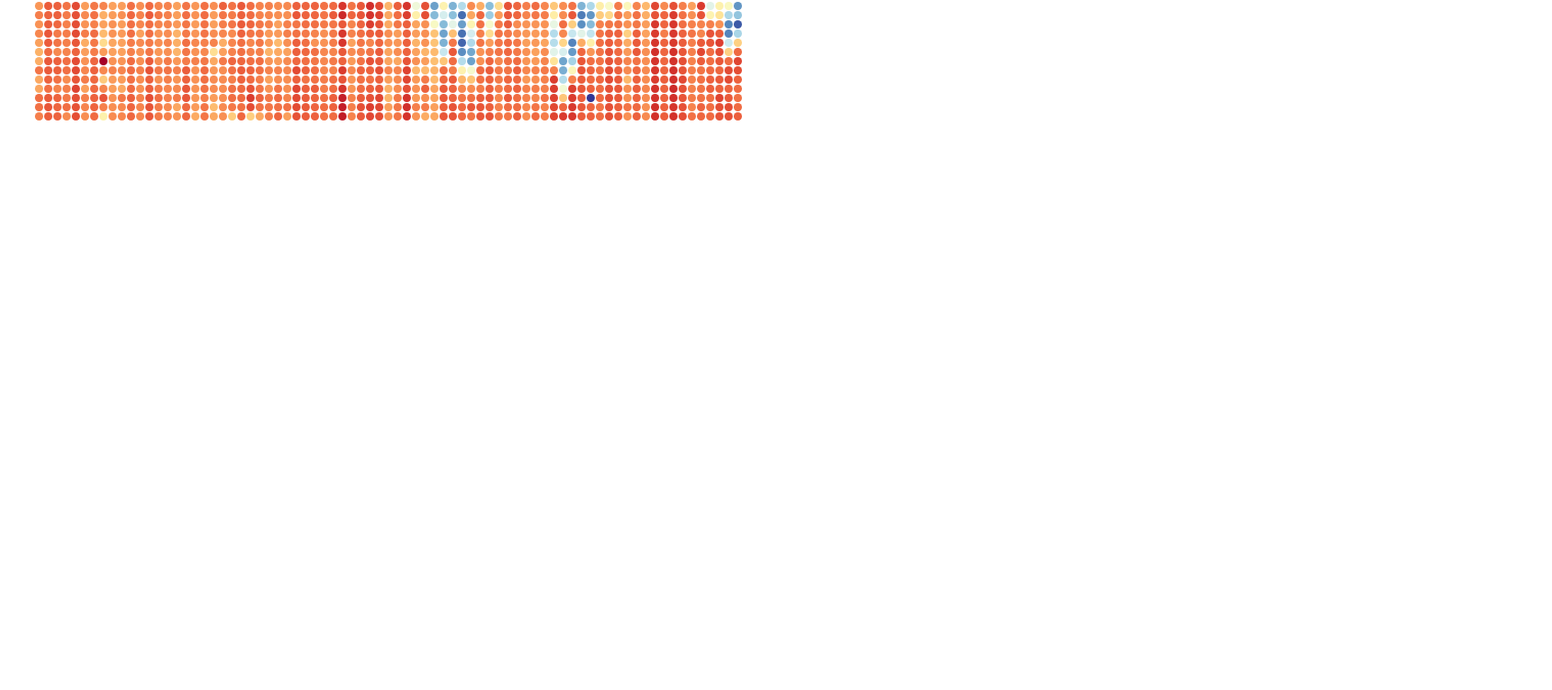
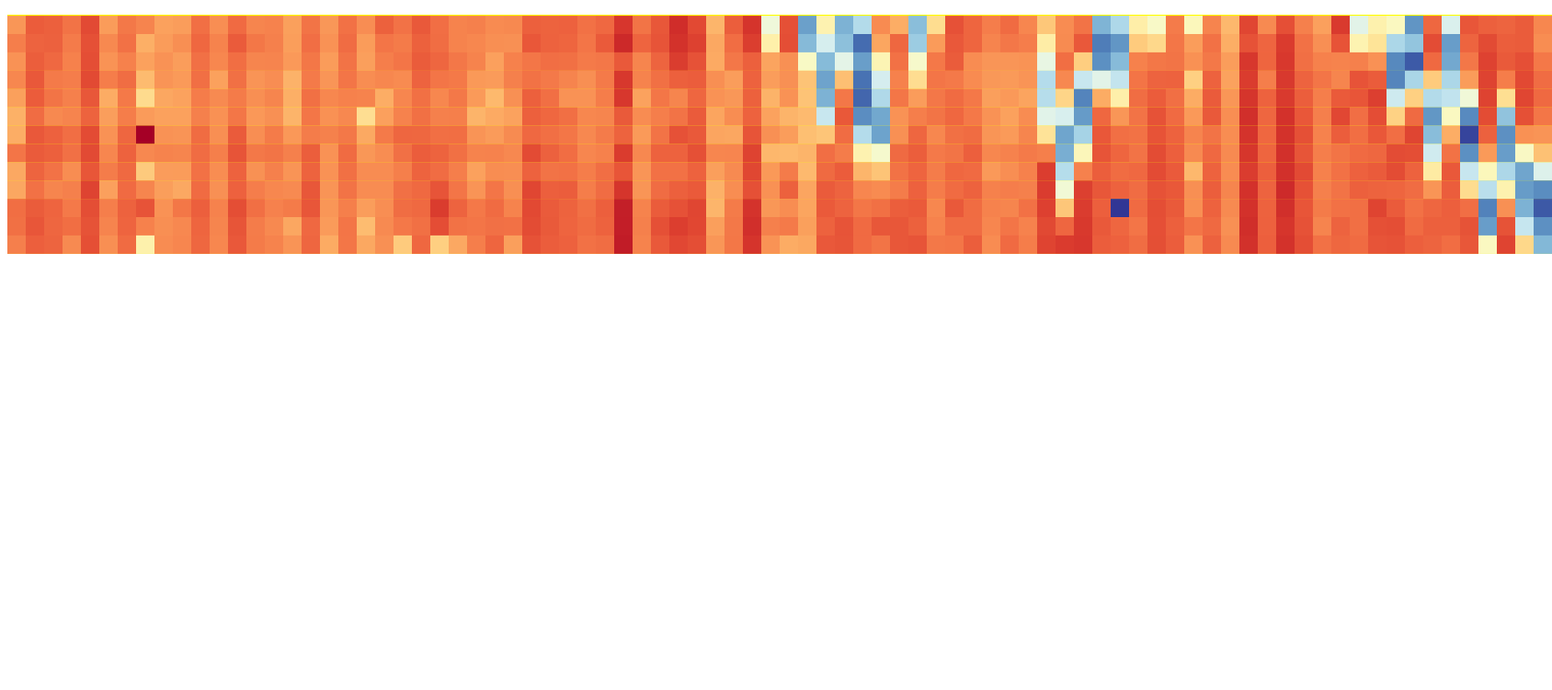
Before and after one commit to mahulo2009/datafactory-d3, a plain HTML site: page pupilalignment/index.html in a window 1280 px wide. Shown: the part 50-800 px from the top of the page at 92% size, 1688 px wide, since content can reach past the window. Drawn offline with nearby package versions, Linux system fonts and the light colour scheme.

Commit message:
Include double graph with modulation

```diff
--- a/pupilalignment/index.html
+++ b/pupilalignment/index.html
@@ -6,7 +6,30 @@
 </head>
 
 <body>
-    <p>Data Factory Pupil Alignment</p>
+    <p>
+        <h1>Pupil Alignment</h1>
+    </p>
+
+    <div id="map">
+    </div>
+    <div id="graph">
+    </div>
+
+    <style>
+
+        .tooltip {
+            position: absolute;
+            background: white;
+            width: 200px;
+            pointer-events: none;
+            font-size: 20px;
+            border-radius: 25px;
+            padding: 10px 18px;
+        }
+
+    </style>
+
+
 </body>
 
 </html>
--- a/pupilalignment/script.js
+++ b/pupilalignment/script.js
@@ -1,116 +1,176 @@
 console.log("Hello Data Factory v1.0")
 
-d3.json
-    ("https://raw.githubusercontent.com/mahulo2009/datafactory-d3/main/data/result.json").then(
-        function (result) {
-            console.log("Data Loaded...")
-
+function parsePupilPositionDistances(result) {
 
     for (const element of result.elements) {
-
         if (element.name == "pupilPositionDistances") {
-                    console.log(element.name + ": " + element.value.elements.length)
-
             pupilPositionDistances = element
-                }
-
-                if (element.name == "modulations") {
-                    console.log(element.name + ": " + element.value.elements.length)
-
-                    modulations = element
-                }
-
-                if (element.name == "lensLetIDs") {
-                    console.log(element.name + ": " + element.value.length)
-
-                    lensLetIDs = element
         }
 
     }
 
+    var data = []
+    for (let i=0; i<84; i++)
+    {
+        data.push(pupilPositionDistances.value.elements[i].value);
+    }
 
-            pupilPositionDistancesValue = []
-
-            for (const element of pupilPositionDistances.value.elements) {
-                //console.log(element.name)
-                pupilPositionDistancesValue.push(element.value)
+    return data;
 
 }
-            //console.log(pupilPositionDistancesValue.length)
 
-            modulationsValue = []
+function parseModulations(result) {
 
-            for (const element of modulations.value.elements) {
-                //console.log(modulations.name)
-                modulationsValue.push(element.value)
+    for (const element of result.elements) {
+        if (element.name == "modulations") {
+            modulations = element
         }
-            //console.log(modulationsValue.length)
+    }
 
-            var pupilPositionDistanceValue = pupilPositionDistancesValue[0]
-            var data = modulationsValue
+    var data = []
+    for (let i=0; i<84; i++)
+    {
+        data.push(modulations.value.elements[i].value);
+    }
 
-            console.log(data.length)
+    return data;
+}
 
-            width = 800
-            height = 200
+function parseLensLetIDs(result) {
 
-            var margin = {
-                top: 10,
-                right: 20,
-                bottom: 30,
-                left: 30
-            };
+    for (const element of result.elements) {
+        if (element.name == "lensLetIDs") {
+            lensLetIDs = element
+        }
+    }
+
+    var data = []
+    for (let i=0; i<84; i++)
+    {
+        data.push(lensLetIDs.value[i]);
+    }
+
+    return data;
+}
+
+
+d3.json
+    ("https://raw.githubusercontent.com/mahulo2009/datafactory-d3/main/pupilalignment/data/result.json").then(
+        function (result) {
+
+            console.log("Data Loaded...");
+
+            var pupilPositionDistances = parsePupilPositionDistances(result);
+            var modulations = parseModulations(result);
+            var lensLetIDs = parseLensLetIDs(result);
+
+            rect_size = 20
+
+            width = rect_size * 84
+            height = rect_size * 13
+
+            var pupilPositionDistancesScale  = d3.scaleLinear()
+                .domain([22,195])
+                .range([0+rect_size/2.0,height-rect_size/2.0])
 
             const colorScale = d3.scaleSequential()
-                .domain([1, 0]) // Rango de valores en tu matriz
-                .interpolator(d3.interpolateRdYlBu); // Escala de colores (puedes elegir otra interpolación)
+                .domain([1, 0])
+                .interpolator(d3.interpolateRdYlBu);
 
-            // Crea el tooltip
-            const tooltip = d3.select('body')
-                .append('div')
-                .attr('class', 'tooltip')
-                .style('position', 'absolute')
-                .style('visibility', 'hidden')
-                .style('background-color', 'rgba(0, 0, 0, 0.8)')
-                .style('color', 'white')
-                .style('padding', '5px')
-                .style('font-size', '12px');
+            var tooltip  = d3.select("body")
+                            .append("div")
+                            .attr("class", "tooltip")
 
-
-            var svg = d3.select("body")
+            var svgMap = d3.select("#map")
                 .append("svg")
                 .attr("width", width)
                 .attr("height", height)
+                .style("background", "yellow")
 
-            var radius = 4.5;
-            var margining = 1;
-            var cellSize = (radius * 2) + margining;
-
-            svg.selectAll("g")
-                .data(data)
-                .enter().append("g")
+            svgMap
+                .selectAll("rect")
+                .data(modulations)
+                .enter()
+                .append("g")
+                .on('click', (event, d ) => {
+                    drawModulation(d)
+                })
                 .attr("transform", function (d, i) {
-                    return "translate(" + i * cellSize + ")"
-                })
-                .selectAll('circle')
-                .data(function (d) { return d; })
+                    return "translate(" +  i * rect_size + ")" })
+                .selectAll("rect")
+                .data(function(d) { return d; })
                 .enter()
-                .append('circle')
-                .attr('r', (_, i) => (radius))
-                .attr('cx', (_, i) => (radius + margin.left))
-                .attr('cy', (_, i) => (radius + i * cellSize + margin.top))
+                .append("rect")
+                .attr("width",rect_size)
+                .attr("height",rect_size)
                 .style('fill', d => colorScale(d))
-                .on('mouseover', (event, d, i) => {
-
+                .attr("x",0)
+                .attr("y", function(d,i,j) {
+                    return pupilPositionDistancesScale(pupilPositionDistances[0][i]) - rect_size/2.0 } )
+                .on('mouseover', (event, d, i , j ) => {
                     tooltip.style('visibility', 'visible')
-                        .html(`Modulation: ${d.toFixed(2)}<br>
-                                Pupil Position: ${pupilPositionDistanceValue[0].toFixed(2)}<br>
-                                ${i}`)
+                        .html(
+                            `
+                                <b>Modulation:</b> ${d.toFixed(2)}<br>
+                            `
+                        )
                         .style('left', (event.pageX + 10) + 'px')
                         .style('top', (event.pageY - 10) + 'px');
                 })
                 .on('mouseout', () => {
                     tooltip.style('visibility', 'hidden');
-                });
+                })
+
+            var svgGraph = d3.select("#graph")
+                .append("svg")
+                .attr("width", width)
+                .attr("height", height)
+                .append("g")
+
+            function drawModulation(data) {
+
+                var xScale = d3.scaleLinear()
+                    .domain([0, data.length - 1])
+                    .range([0 + 25 , width - 25]);
+
+                var yScale = d3.scaleLinear()
+                    .domain([0, 1])
+                    .range([height-25, 0]);
+
+                var axisX = d3.axisBottom (xScale)
+                var axisY = d3.axisLeft (yScale)
+
+                var modulationLine = d3.line()
+                    .x(function(d, i) { return xScale(i); })
+                    .y(function(d) { return yScale(d); });
+
+                svgGraph
+                    .append("path")
+                    .datum(data)
+                    .attr("d", modulationLine)
+                    .attr("fill", "none")
+                    .attr("stroke", "steelblue")
+                    .attr("stroke-width", 2);
+
+                dots = svgGraph.selectAll(".dot")
+                    .data(data)
+                    .enter()
+                    .append("circle")
+                    .attr("cx", function (d,i) { return xScale(i); })
+                    .attr("cy", function (d) { return yScale(d); })
+                    .transition()
+                    .duration(5000)
+                    .ease(d3.easeElastic)
+                    .attr("r", 5)
+
+                svgGraph.append("g")
+                    .attr("transform","translate (0," + (height - 25) + ")")
+                    .call(axisX)
+
+                svgGraph.append("g")
+                    .attr("transform","translate (" + 25 + ",0)")
+                    .call(axisY)
+
+            }
 
         })
```
Lines whose indentation alone changed are shown as unchanged.
